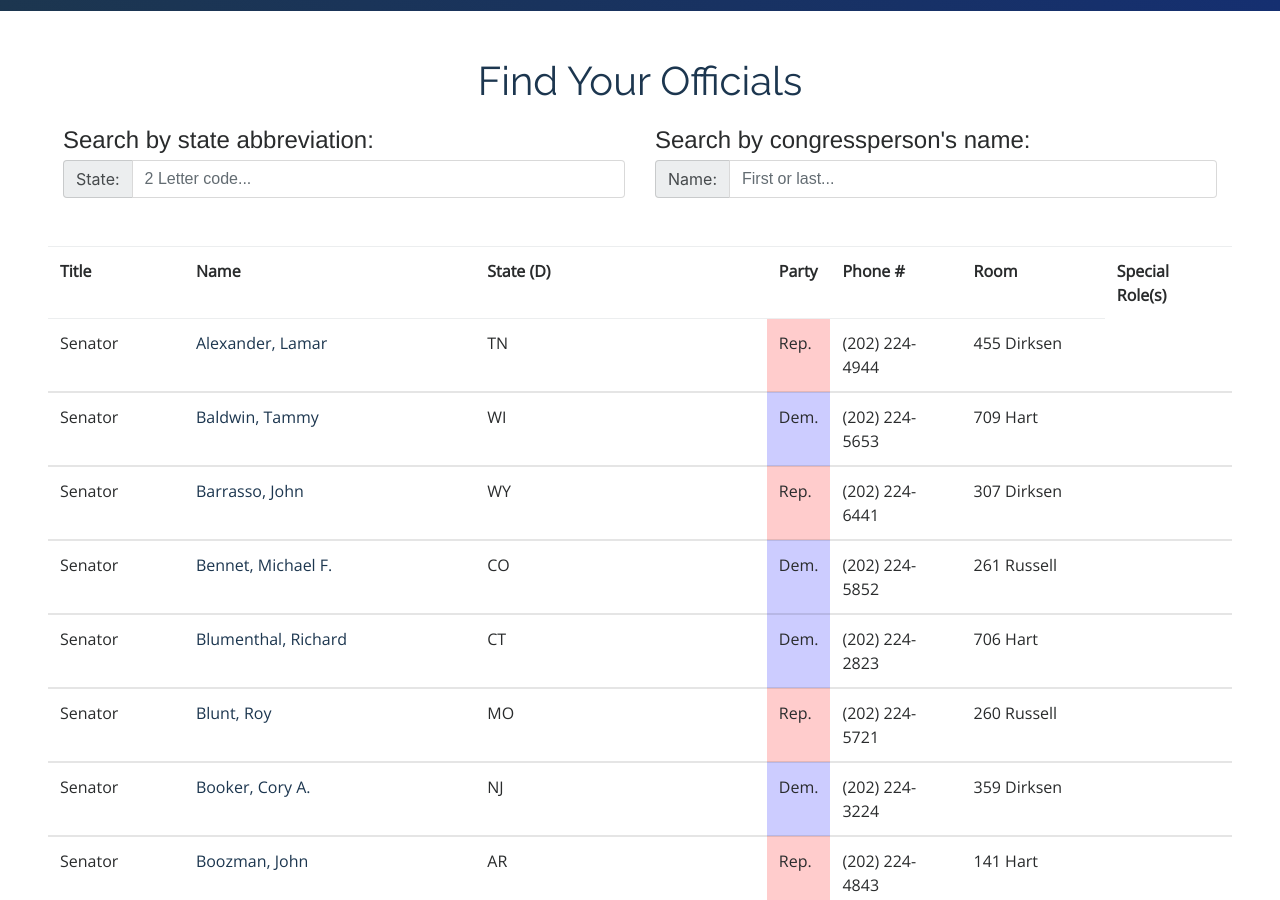
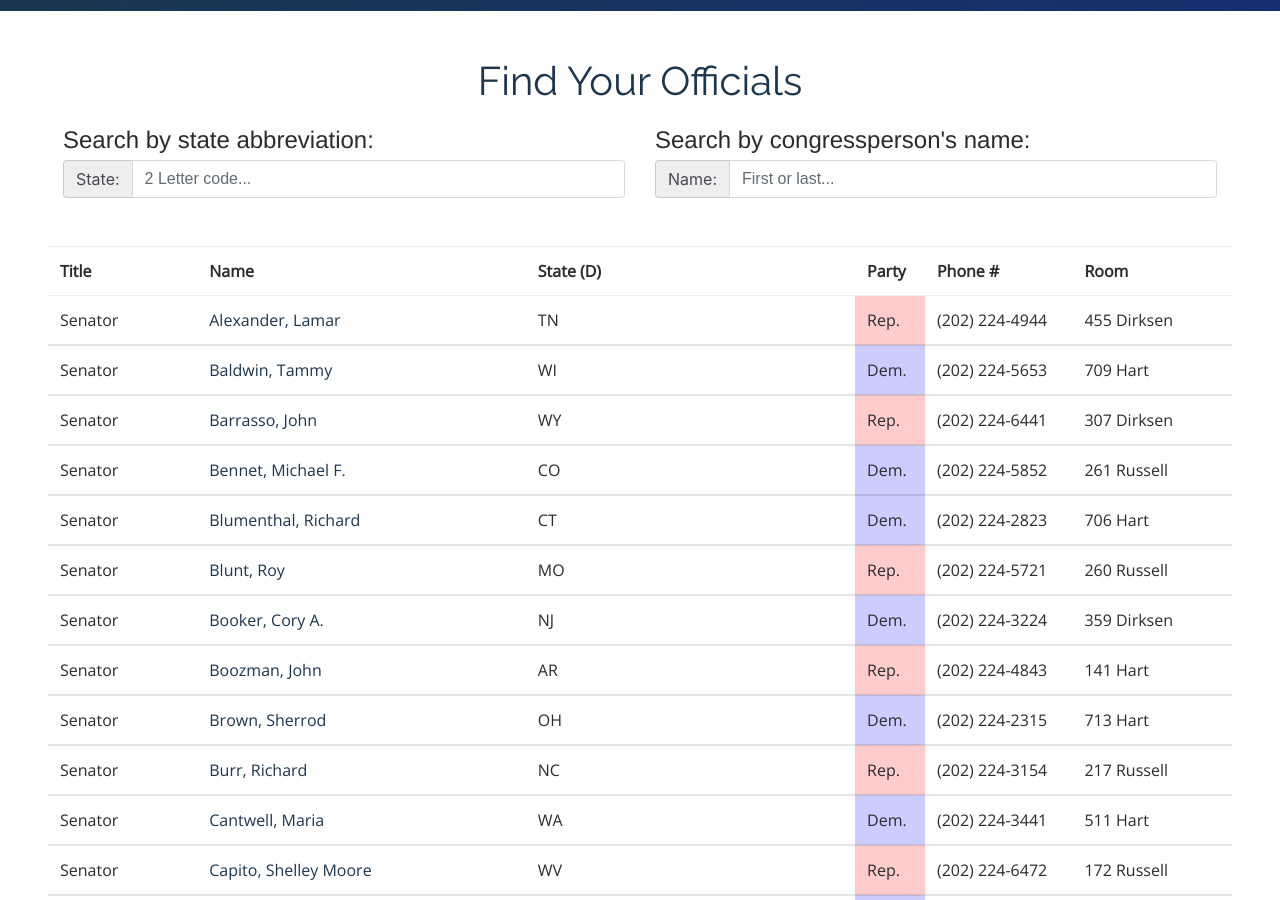
Before and after one commit to schwartzadev/contact-congress, a Jekyll site: the page built from index.html, in a window 1280 px wide and 900 px high, scrolled down 369 px. Built offline with Jekyll 4.4.1, drawn with Linux system fonts in a browser that asks for light colours; nearby versions of some CDN libraries.

Commit message:
rm special from thead

```diff
--- a/index.html
+++ b/index.html
@@ -39,7 +39,6 @@ title: Contact Congress
       <td>Party</td>
       <td>Phone #</td>
       <td>Room</td>
-      <td>Special Role(s)</td>
     </thead>
     <tbody id="tabledata">
       {% for senator in site.data.senators %}
```
